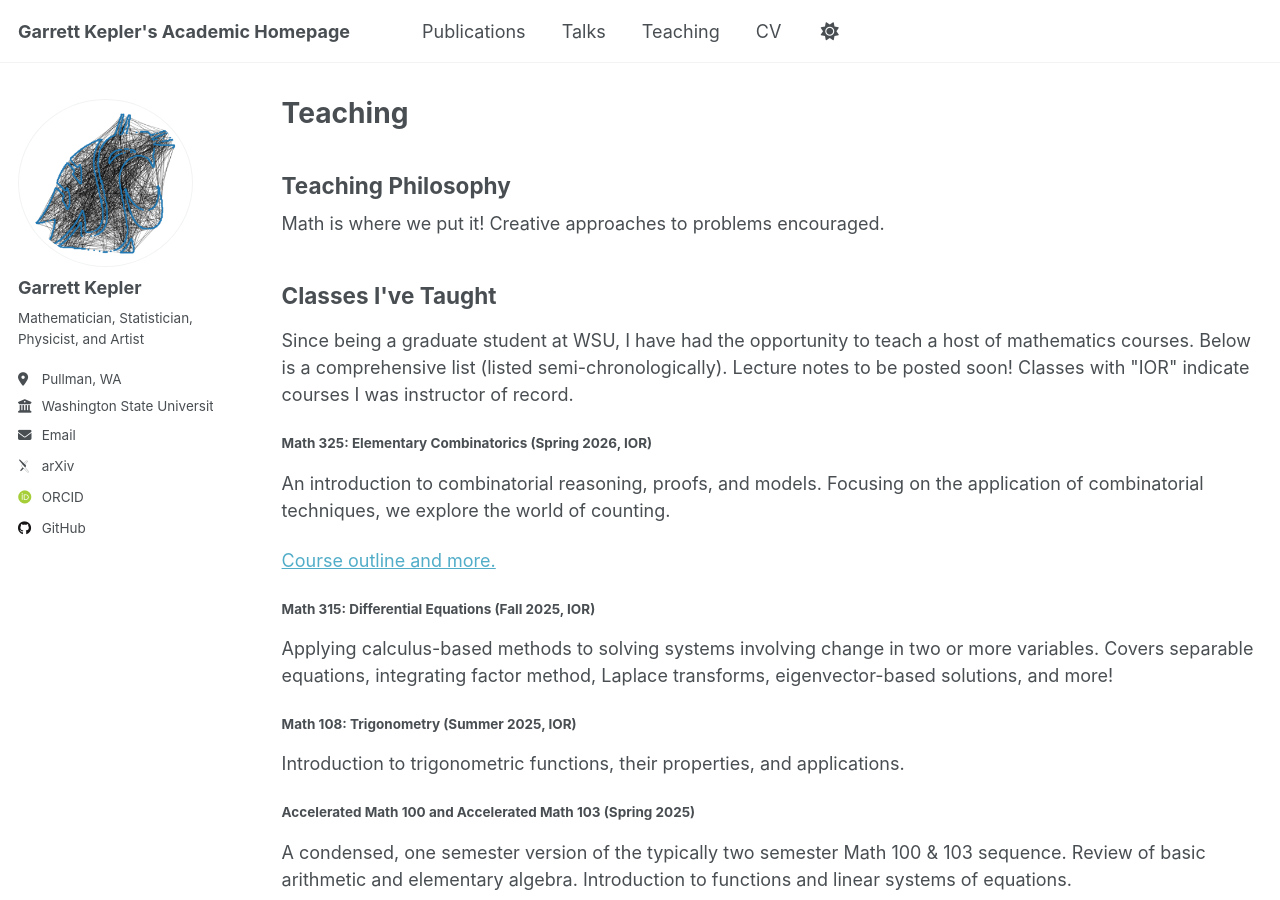
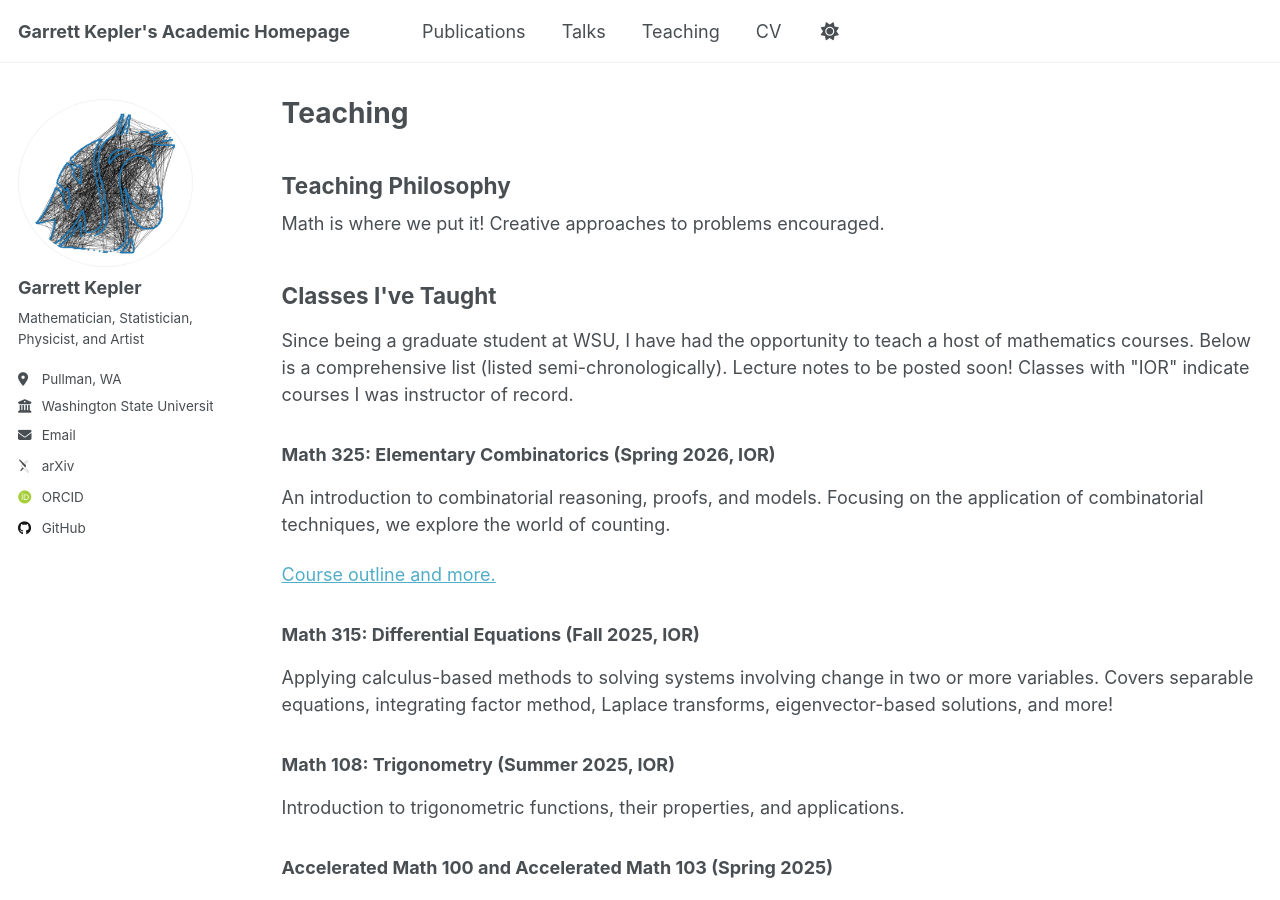
Before and after one commit to garrett-kepler/garrett-kepler.github.io, a Jekyll site: the page built from _pages/teaching.html, in a window 1280 px wide and 900 px high. Built offline with Jekyll 4.4.1, drawn with Linux system fonts in a browser that asks for light colours; some web fonts are replaced; a script that is not in the unit is left out.

Commit message:
2.1.26.2
adding gif

```diff
--- a/_pages/teaching.html
+++ b/_pages/teaching.html
@@ -15,29 +15,29 @@ Since being a graduate student at WSU, I have had the opportunity to teach a hos
 
 
 <div>
-	<h4>Math 325: Elementary Combinatorics (Spring 2026, IOR)</h4>
+	<h3>Math 325: Elementary Combinatorics (Spring 2026, IOR)</h3>
 		<p>An introduction to combinatorial reasoning, proofs, and models. Focusing on the application of combinatorial techniques, we explore the world of counting.</p>
 
 		<a href="https://garrett-kepler.github.io/teaching/math325"> Course outline and more.</a>
 
-	<h4>Math 315: Differential Equations (Fall 2025, IOR)</h4>
+	<h3>Math 315: Differential Equations (Fall 2025, IOR)</h3>
 		<p>Applying calculus-based methods to solving systems involving change in two or more variables. Covers separable equations, integrating factor method, Laplace transforms, eigenvector-based solutions, and more!</p>
 
-	<h4>Math 108: Trigonometry (Summer 2025, IOR)</h4>
+	<h3>Math 108: Trigonometry (Summer 2025, IOR)</h3>
 		<p>Introduction to trigonometric functions, their properties, and applications.</p>
 
-	<h4>Accelerated Math 100 and Accelerated Math 103 (Spring 2025)</h4>
+	<h3>Accelerated Math 100 and Accelerated Math 103 (Spring 2025)</h3>
 		<p>A condensed, one semester version of the typically two semester Math 100 & 103 sequence. Review of basic arithmetic and elementary algebra. Introduction to functions and linear systems of equations.</p>
 
-	<h4>Math 103: Algebra Methods (Fall 2024, Fall 2023, Spring 2023, Fall 2022)</h4>
+	<h3>Math 103: Algebra Methods (Fall 2024, Fall 2023, Spring 2023, Fall 2022)</h3>
 		<p>Fundamental algebraic operations and concepts, linear systems and inequalities, polynomial and rational functions, introduction to exponential and logarithmic functions.</p>
 
-	<h4>Math 171: Calculus I (Summer 2024, IOR)</h4>
+	<h3>Math 171: Calculus I (Summer 2024, IOR)</h3>
 		<p>Differential and integral calculus of one variable. Covering limits, derivatives, integrals, analytic geometry, change of variables, etc.</p>
 
-	<h4>Math 220: Linear Algebra (Spring 2024, IOR)</h4>
+	<h3>Math 220: Linear Algebra (Spring 2024, IOR)</h3>
 		<p>Introduction to solving linear systems. Covering matrices, determinants, subspaces, eigenvalues, orthogonality, and more!</p>
 
-	<h4>Math 273: Calculus III (Summer 2023, IOR)</h4>
+	<h3>Math 273: Calculus III (Summer 2023, IOR)</h3>
 		<p>Calculus of functions of several variables. Introduction to line integrals, divergence, curl, and their applications.</p>
 </div>
```
Also changed, not shown: _pages/about.md (+5 -1 lines), _pages/classes/math325.html (+6 -1 lines), _pages/talks.html (+0 -11 lines), images/eigenvectorswashington.gif (added).
